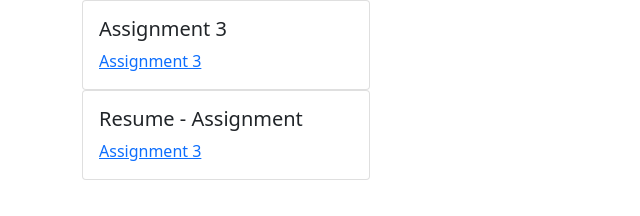
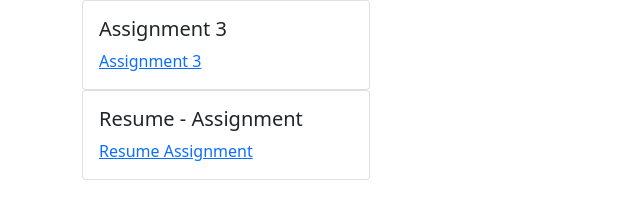
Before and after one commit to AunSyedShah/Ai-and-Chatbot-Assignments, a plain HTML site: page docs/index.html in a window 1280 px wide. Shown: the full height of the page, 0-640 px from the left. Drawn offline with nearby package versions, Linux system fonts and the light colour scheme.

Commit message:
fixed assignment title in index.html

```diff
--- a/docs/index.html
+++ b/docs/index.html
@@ -24,7 +24,7 @@
         <div class="card" style="width: 18rem;">
             <div class="card-body">
                 <h5 class="card-title">Resume - Assignment</h5>
-                <a href="resume/resume.html" target="_blank">Assignment 3</a>
+                <a href="resume/resume.html" target="_blank">Resume Assignment</a>
             </div>
         </div>
     </div>
```
